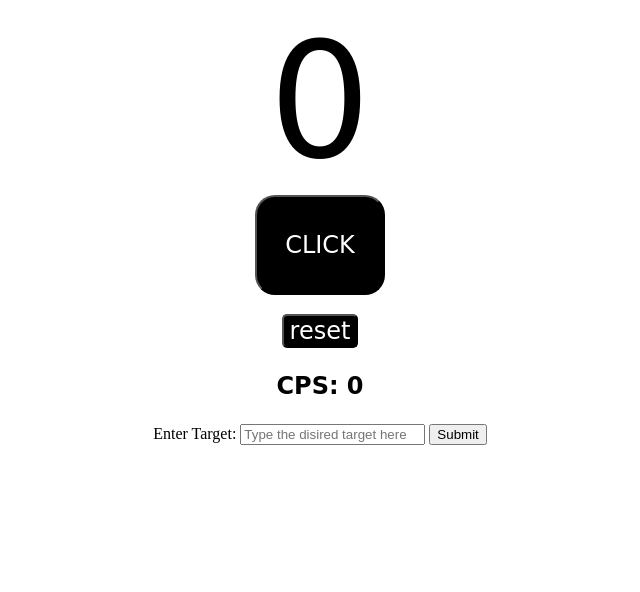
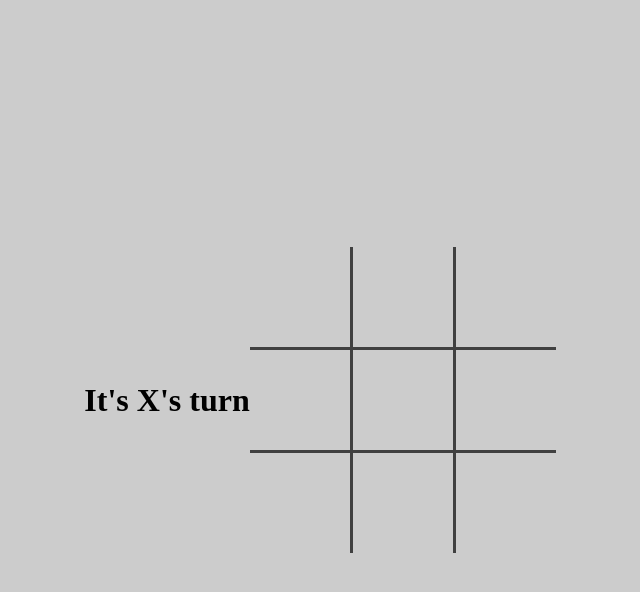
Before and after one commit to TapChap/WEBdevelopment, a plain HTML site: page index.html in a window 1280 px wide. Shown: the whole page, without its empty margins (320-960 px from the left). Drawn offline with Linux system fonts and the light colour scheme.

Commit message:
finished base game, no win logic and bad design

```diff
--- a/index.html
+++ b/index.html
@@ -3,24 +3,23 @@
 <head>
     <meta charset="UTF-8">
     <meta name="viewport" content="width=device-width, initial-scale=1.0">
-    <title>Document</title>
+    <title>Tictactoe</title>
     <link rel="stylesheet" href="style.css">
 </head>
 <body>
-    <label id="counter">0</label>
-    <div id="bttnContainer">
-        <button id="click" class="buttons">CLICK</button>
-        <br>
-        <br>
-        <button id="reset" class="buttons">reset</button>
-    </div>
-
-    <p id="bestBoard">CPS: 0</p>
-
-    <div id="targetInput">
-        <label>Enter Target:</label>
-        <input type="number" id="target" placeholder="Type the disired target here...">
-        <input id="submit" type="button" value="Submit">
+    <h1 id="title">It's X's turn</h1>
+    <div id="board">
+        <div id="tiles">
+            <img src="empty.png" onclick="imgClicked(0)" class="shape">
+            <img src="empty.png" onclick="imgClicked(1)" class="shape vertical">
+            <img src="empty.png" onclick="imgClicked(2)" class="shape">
+            <img src="empty.png" onclick="imgClicked(3)" class="shape horizontal">
+            <img src="empty.png" onclick="imgClicked(4)" class="shape center">
+            <img src="empty.png" onclick="imgClicked(5)" class="shape horizontal">
+            <img src="empty.png" onclick="imgClicked(6)" class="shape">
+            <img src="empty.png" onclick="imgClicked(7)" class="shape vertical">
+            <img src="empty.png" onclick="imgClicked(8)" class="shape">
+        </div>
     </div>
 
     <script src="index.js"></script>
--- a/index.js
+++ b/index.js
@@ -1,35 +1,22 @@
-const counter = document.getElementById("counter");
-const clickbttn = document.getElementById("click");
-const resetbttn = document.getElementById("reset");
-const targetInput = document.getElementById("target");
-const submitbttn = document.getElementById("submit");
-const bestBoard=  document.getElementById("bestBoard");
+let grid = document.getElementsByClassName("shape"); // HTMLImg objects
+let turn = 'x';
+let title = document.getElementById("title");
 
-let startTime = Date.now();
-let targetClicks = 5, best = 0;
+function forEach(action){
+for (let element of Array.from(grid)) action(element);
+}
 
-clickbttn.onclick = function(){
-    counter.textContent = Number(counter.textContent) + 1;
-    if (counter.textContent == targetClicks) {
+function getImg(index){
+    return grid.item(index);
+}
 
-        let cps = targetClicks / ((Date.now() - startTime) / 1000);
-        if (cps > best) {
-            console.log(`New Best! ${best}`);
-            best = cps;
-            bestBoard.innerHTML = `CPS: ${Math.round(best)}`;
-        }
-        startTime= Date.now();
-        counter.textContent = 0;
+function imgClicked(index){
+    console.log(index);
+    if (getImg(index).src.includes('empty.png')){
+        getImg(index).src = `${turn}.png`;
+        turn = turn == 'x'? 'o' : 'x';
+        title.textContent = `It's ${turn.toUpperCase()}'s turn`;
     }
 }
 
-resetbttn.onclick = function(){
-    counter.textContent = 0;
-    startTime= Date.now();
-}
-
-submitbttn.onclick = function(){
-    targetClicks = targetInput.value;
-    best = 0;
-    bestBoard.innerHTML = `best: ${Math.round(best)}`;
-}
+// forEach(img => img.src = 'x.png');
--- a/style.css
+++ b/style.css
@@ -1,42 +1,40 @@
-#counter{
-    display: block;
-    text-align: center;
-    font-size: 10em;
-    font-family: cursive;
+body{
+    background-color: hsl(0, 0%, 80%);
+    margin: 0;
+    display: flex;
+    justify-content: center;
+    align-items: center;
+    height: 100vh;
 }
 
-#bttnContainer {
-    text-align: center;
-    font-family: cursive;
+#tiles{
+    display: grid;
+    grid-template-columns:repeat(3, 1fr);
+    gap: 0px;
+    width: min-content;
 }
 
-#targetInput {
-    text-align: center;
+#tiles:hover{
+    cursor: pointer;
 }
 
-#click{
-    min-width: 130px;
-    min-height: 100px;
-    border-radius: 20px;
+.vertical {
+    border: 3.5px solid #404040;
+    border-bottom: hsl(0, 0%, 80%);
+    border-top: hsl(0, 0%, 80%);
 }
 
-.buttons {
-    font-size: 1.5em;
-    font-family: cursive;
-    color: white;
-    background-color: black;
-    border-radius: 5px;
-    cursor: pointer;
-    transition: 0.25s;
+.horizontal {
+    border: 3.5px solid #404040;
+    border-left: hsl(0, 0%, 80%);
+    border-right: hsl(0, 0%, 80%);
 }
 
-.buttons:hover{
-    background-color: hsl(214, 100%, 56%);
+.center{
+    border: 3.5px solid #404040;
 }
 
-#bestBoard{
-    text-align: center;
-    font-size: 1.5em;
-    font-family: cursive;
-    font-weight: bold;
+img{
+    max-width: 100px;
+    max-height: 100px;
 }
```
Also changed, not shown: empty.png (added), o.png (added), x.png (added).
